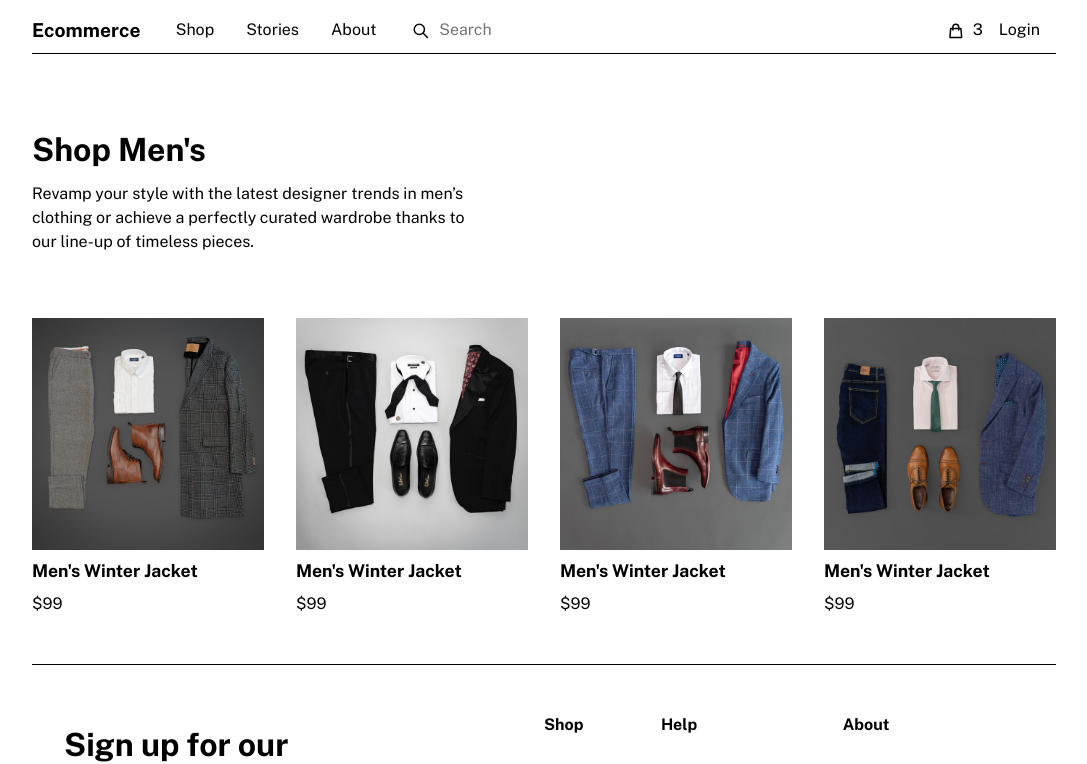
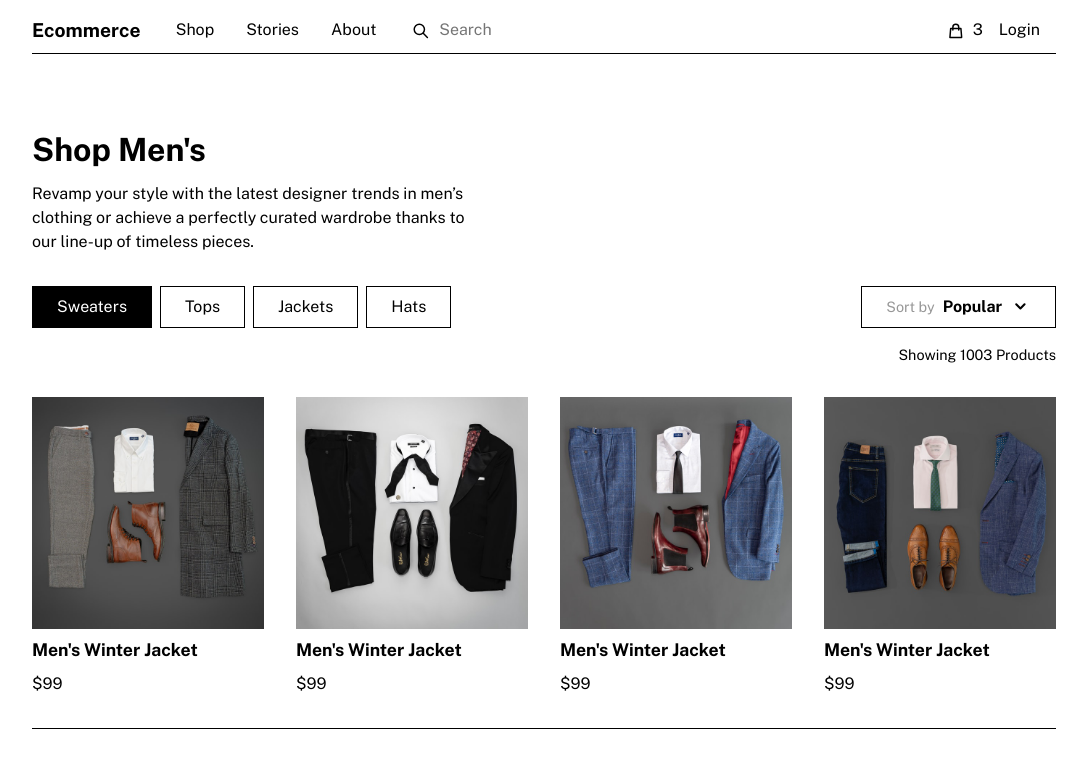
Before and after one commit to hakangundogdu/figma-ecommerce, a React (Create React App) app: page /shop in a window 1280 px wide. Shown: the top 764 px of the page, without its empty margins (96-1183 px from the left). Built offline with nearby package versions, Linux system fonts and the light colour scheme.

Commit message:
Shop filters added

```diff
--- a/src/components/ProductMini.module.scss
+++ b/src/components/ProductMini.module.scss
@@ -3,7 +3,6 @@
 .product {
   display: flex;
   flex-direction: column;
-  padding: 2rem 0 3rem 0;
 
   &:hover {
     transform: translateY(-1px);
--- a/src/components/ui/Button.js
+++ b/src/components/ui/Button.js
@@ -1,7 +1,15 @@
 import classes from './Button.module.scss';
 
 const Button = (props) => {
-  return <button className={classes.button}>{props.name}</button>;
+  return (
+    <button
+      className={classes.button}
+      type="button"
+      autoFocus={props.autoFocus}
+    >
+      {props.name}
+    </button>
+  );
 };
 
 export default Button;
--- a/src/components/ui/Button.module.scss
+++ b/src/components/ui/Button.module.scss
@@ -5,8 +5,10 @@ button {
   color: $color-text-primary;
   border: 1px solid black;
   padding: 0.5rem 1.5rem;
-  &:hover {
+  &:hover,
+  &:focus {
     background-color: $color-primary;
     color: $color-white;
+    outline: none;
   }
 }
--- a/src/pages/Shop.js
+++ b/src/pages/Shop.js
@@ -1,11 +1,12 @@
 import ProductMini from '../components/ProductMini';
 import classes from './Shop.module.scss';
 import products from '../data/products.json';
+import Button from '../components/ui/Button';
+import { HiChevronDown } from 'react-icons/hi';
 
 const Shop = () => {
   const productList = products.map((item) => (
     <ProductMini
-      id={item.id}
       key={item.id}
       name={item.title}
       image={item.image}
@@ -25,6 +26,23 @@ const Shop = () => {
           our line-up of timeless pieces.{' '}
         </p>
       </header>
+      <div className={classes.filter_container}>
+        <div className={classes.button_container}>
+          <Button autoFocus="true" name="Sweaters" />
+          <Button name="Tops" />
+          <Button name="Jackets" />
+          <Button name="Hats" />
+        </div>
+        <div className={classes.filter}>
+          <p className={classes.text_gray}>Sort by</p>
+          <strong>
+            <p>Popular</p>
+          </strong>
+          <HiChevronDown />
+        </div>
+      </div>
+      <div className={classes.right_aligned}>Showing 1003 Products</div>
+
       <div className={classes.products}>{productList}</div>
     </>
   );
--- a/src/pages/Shop.module.scss
+++ b/src/pages/Shop.module.scss
@@ -12,4 +12,38 @@ header {
   display: flex;
   justify-content: space-between;
   gap: 2rem;
+  margin: 2rem 0;
 }
+
+.filter_container {
+  display: flex;
+  justify-content: space-between;
+}
+
+.button_container {
+  display: flex;
+  gap: 0.5rem;
+}
+
+.filter {
+  display: flex;
+  gap: 0.5rem;
+  align-items: center;
+  border: 1px solid black;
+  padding: 0.5rem 1.5rem;
+
+  .text_gray {
+    color: $color-text-secondary;
+    font-size: 0.9rem;
+  }
+
+  svg {
+    font-size: 1.3rem;
+  }
+}
+
+.right_aligned {
+  font-size: 0.9rem;
+  margin: 1rem 0;
+  text-align: right;
+}
```
